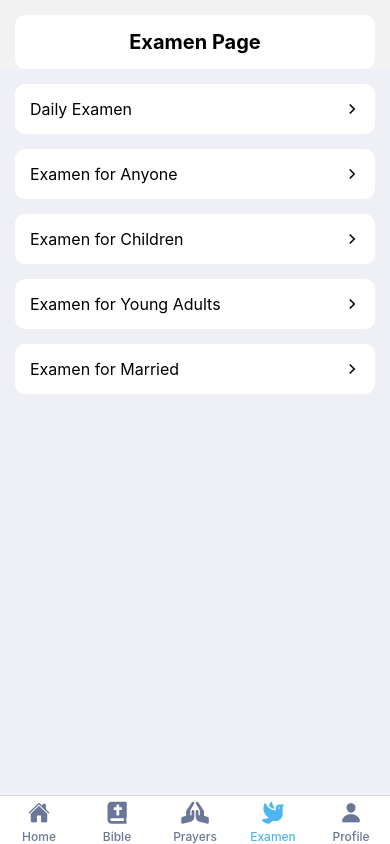
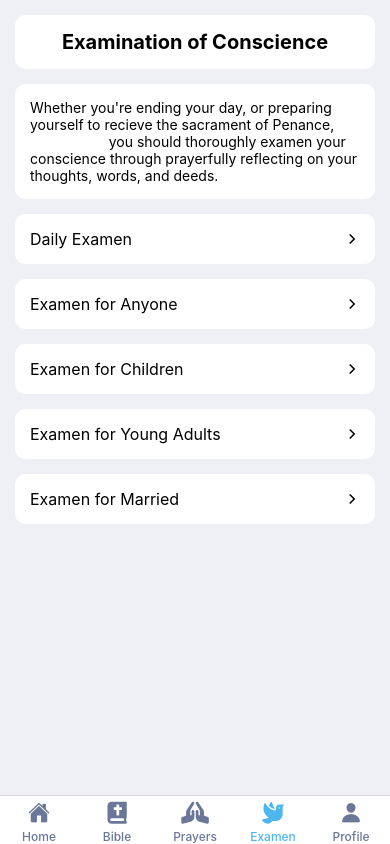
Before and after one commit to iCatholicApp/icatholic, a React Native app: screen /Examen in a window 390 px wide. Built offline with nearby package versions, Linux system fonts and the light colour scheme.

Commit message:
fixed weird header background colour issue? Also added daily examen

```diff
--- a/src/components/Buttons/WideButton.js
+++ b/src/components/Buttons/WideButton.js
@@ -1,6 +1,6 @@
 import React from "react";
 import { StyleSheet, Text, View, TouchableOpacity } from "react-native";
-// import colors from "../../theme/colors";
+import colors from "../../theme/colors";
 import Icon from "../Icons";
 
 export default function WideButton(props) {
@@ -20,7 +20,7 @@ export default function WideButton(props) {
 
 const styles = StyleSheet.create({
     container: {
-        backgroundColor: "white",
+        backgroundColor: colors.white,
         alignItems: "center",
         flexDirection: "row",
         borderRadius: 10,
--- a/src/components/Header.js
+++ b/src/components/Header.js
@@ -11,6 +11,7 @@ export default function Header({ props }) {
     const title = getHeaderTitle(options, route.name);
 
     return (
+        <View style={styles.header}>
             <View style={styles.container}>
                 {back && (
                     <IconButton
@@ -18,11 +19,12 @@ export default function Header({ props }) {
                         name="chevron-back"
                         size={26}
                         iconStyle={styles.backButton}
-                    onPress={() => navigation.navigate("Examen Page")}
+                        onPress={navigation.goBack}
                     />
                 )}
                 <Text style={styles.title}>{title}</Text>
                 <View></View>
+            </View>
         </View>
     );
 }
@@ -46,4 +48,7 @@ const styles = StyleSheet.create({
         fontWeight: "bold",
         // marginLeft: -26,
     },
+    header: {
+        backgroundColor: colors.neutral95,
+    },
 });
--- a/src/components/TextArea.js
+++ b/src/components/TextArea.js
@@ -1,6 +1,6 @@
 import React from "react";
 import { StyleSheet, Text, View } from "react-native";
-// import colors from "../theme/colors";
+import colors from "../theme/colors";
 
 export default function TextArea(props) {
     const { text, style, textStyle, title, titleStyle } = props;
@@ -15,11 +15,10 @@ export default function TextArea(props) {
 
 const styles = StyleSheet.create({
     container: {
-        // justifyContent: "center",
         alignContent: "center",
         borderRadius: 10,
         padding: 15,
-        backgroundColor: "white",
+        backgroundColor: colors.white,
     },
     text: {
         alignSelf: "center",
--- a/src/navigation/AppNavigator.js
+++ b/src/navigation/AppNavigator.js
@@ -1,5 +1,6 @@
 import React, { Fragment } from "react";
 import { SafeAreaView } from "react-native";
+
 import { NavigationContainer } from "@react-navigation/native";
 import { StatusBar } from "expo-status-bar";
 
--- a/src/navigation/ExamenNavigator.js
+++ b/src/navigation/ExamenNavigator.js
@@ -1,9 +1,11 @@
 import React from "react";
 import { createNativeStackNavigator } from "@react-navigation/native-stack";
-import { ExamenScreen, ExamenQuestionScreen } from "../screens";
-import { Header, IconButton } from "../components";
-import { View, Text } from "react-native";
-import { getHeaderTitle } from "@react-navigation/elements";
+import {
+    ExamenScreen,
+    ExamenQuestionScreen,
+    DailyExamenScreen,
+} from "../screens";
+import { Header } from "../components";
 
 export default function ExamenNavigator() {
     const ExamenStack = createNativeStackNavigator();
@@ -15,9 +17,12 @@ export default function ExamenNavigator() {
             }}
         >
             <ExamenStack.Screen
-                name="Examen Page"
+                name="Examination of Conscience"
                 component={ExamenScreen}
-                options={{}}
+            />
+            <ExamenStack.Screen
+                name="Daily Examination"
+                component={DailyExamenScreen}
             />
             <ExamenStack.Screen
                 name="Examination"
--- /dev/null
+++ b/src/screens/DailyExamenScreen.js
@@ -0,0 +1,53 @@
+import React from "react";
+import { StyleSheet, ScrollView, View, Text } from "react-native";
+import colors from "../theme/colors";
+import { Card, Icon, IconButton, TextArea, WideButton } from "../components";
+import { useNavigation } from "@react-navigation/native";
+
+export default function DailyExamenScreen() {
+    const navigation = useNavigation();
+
+    return (
+        <ScrollView style={styles.container}>
+            <Card style={styles.body}>
+                <TextArea text="text" />
+                <TextArea text="text" />
+                <TextArea text="text" />
+                <TextArea text="text" />
+                <TextArea text="text" />
+                <TextArea text="text" />
+                <TextArea text="text" />
+                <TextArea text="text" />
+                <TextArea text="text" />
+                <TextArea text="text" />
+                <TextArea text="text" />
+                <TextArea text="text" />
+                <TextArea text="text" />
+            </Card>
+        </ScrollView>
+    );
+}
+
+const styles = StyleSheet.create({
+    container: {
+        flex: 1,
+        backgroundColor: colors.neutral95,
+        padding: 15,
+        columnGap: 5,
+        // paddingVertical: gap,
+    },
+    card: {
+        alignItems: "center",
+        flexDirection: "row",
+    },
+    body: {},
+    title: {
+        flex: 1,
+        textAlign: "center",
+        fontSize: 18,
+    },
+
+    child: {
+        paddingVertical: 15,
+    },
+});
--- a/src/screens/ExamenScreen.js
+++ b/src/screens/ExamenScreen.js
@@ -9,30 +9,42 @@ export default function ExamenScreen() {
 
     return (
         <ScrollView style={styles.container}>
-            {/* <View style={styles.child}>
+            <View style={styles.child}>
                 <TextArea
-                    title="Examination of Conscience"
-                    // text="Whether you're ending your day, or preparing yourself to recieve the sacrament of Penance,
-                    // you should thoroughly examen your conscience through prayerfully reflecting on your thoughts, words, and deeds."
+                    textStyle={styles.text}
+                    text="Whether you're ending your day, or preparing yourself to recieve the sacrament of Penance,
+                    you should thoroughly examen your conscience through prayerfully reflecting on your thoughts, words, and deeds."
                 />
-            </View> */}
+            </View>
             <View style={styles.child}>
                 <WideButton
                     text="Daily Examen"
+                    onPress={() => navigation.navigate("Daily Examination")}
+                />
+            </View>
+            <View style={styles.child}>
+                <WideButton
+                    text="Examen for Anyone"
                     onPress={() => navigation.navigate("Examination")}
                 />
             </View>
             <View style={styles.child}>
-                <WideButton text="Examen for Anyone" />
+                <WideButton
+                    text="Examen for Children"
+                    onPress={() => navigation.navigate("Examination")}
+                />
             </View>
             <View style={styles.child}>
-                <WideButton text="Examen for Children" />
+                <WideButton
+                    text="Examen for Young Adults"
+                    onPress={() => navigation.navigate("Examination")}
+                />
             </View>
             <View style={styles.child}>
-                <WideButton text="Examen for Young Adults" />
-            </View>
-            <View style={styles.child}>
-                <WideButton text="Examen for Married" />
+                <WideButton
+                    text="Examen for Married"
+                    onPress={() => navigation.navigate("Examination")}
+                />
             </View>
         </ScrollView>
     );
@@ -40,13 +52,15 @@ export default function ExamenScreen() {
 
 const styles = StyleSheet.create({
     container: {
-        // marginTop: 100,
         flex: 1,
         backgroundColor: colors.neutral95,
         padding: 15,
         flexDirection: "column",
         paddingVertical: 7.5,
     },
+    text: {
+        // fontSize: 14,
+    },
     child: {
         paddingVertical: 7.5,
     },
--- a/src/screens/index.js
+++ b/src/screens/index.js
@@ -1,4 +1,5 @@
 import BibleScreen from "./BibleScreen";
+import DailyExamenScreen from "./DailyExamenScreen";
 import ExamenScreen from "./ExamenScreen";
 import ExamenQuestionScreen from "./ExamenQuestionScreen";
 import HomeScreen from "./HomeScreen";
@@ -10,6 +11,7 @@ import ProfileScreen from "./ProfileScreen";
 
 export {
     BibleScreen,
+    DailyExamenScreen,
     ExamenScreen,
     ExamenQuestionScreen,
     HomeScreen,
```
Also changed, not shown: src/navigation/TabNavigator.js (+1 -7 lines). Lines whose indentation alone changed are shown as unchanged.
